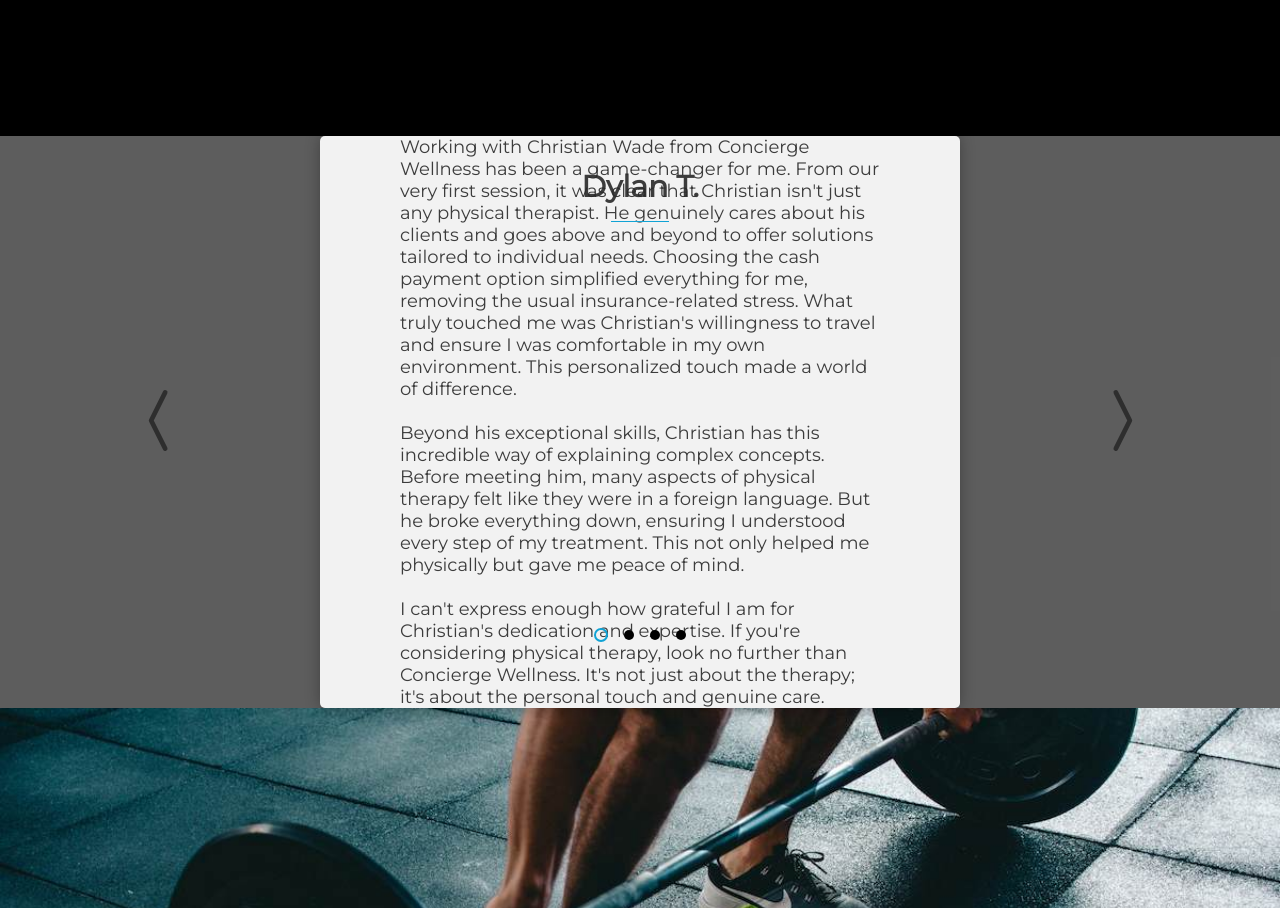
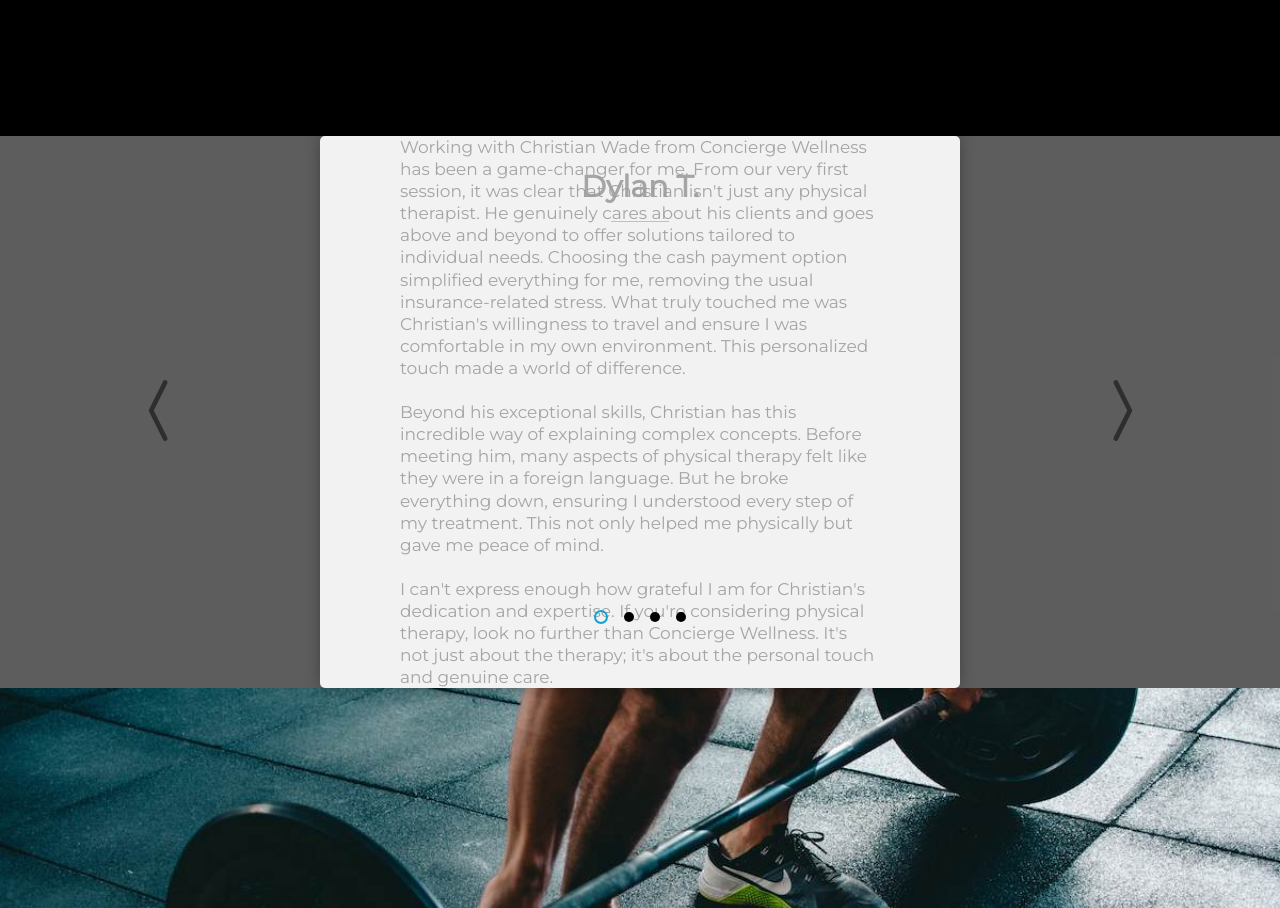
Before and after one commit to kmlibin/concierge-wellnessPT, a React (Create React App) app: page / in a window 1280 px wide. Shown: the part 660-1568 px from the top of the page. Built offline with nearby package versions, Linux system fonts and the light colour scheme; a web font is replaced by a local one.

Commit message:
testimonial font smaller

```diff
--- a/src/components/Testimonials/Testimonials.scss
+++ b/src/components/Testimonials/Testimonials.scss
@@ -55,7 +55,8 @@
 
       p {
         width: 75%;
-        font-size: $pFont;
+        font-size: $smallpFont;
+        line-height: 130%;
       }
     }
 
--- a/src/variables/variables.scss
+++ b/src/variables/variables.scss
@@ -9,6 +9,7 @@ $h2Font: 35px;
 $h3Font: 25px;
 $h4Font: 20px;
 $pFont: 18px;
+$smallpFont: 17px;
 
 
 //height and width:
```
